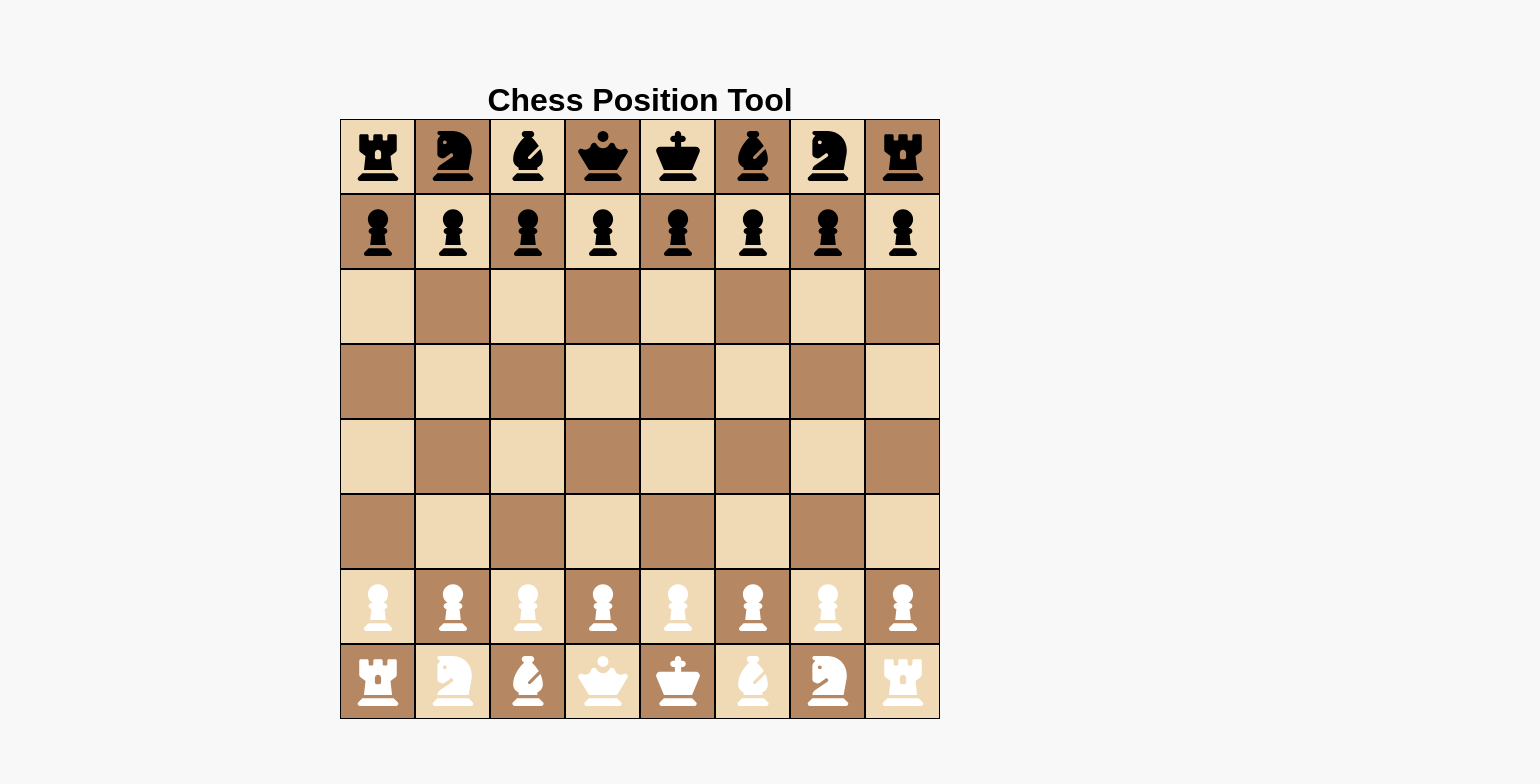
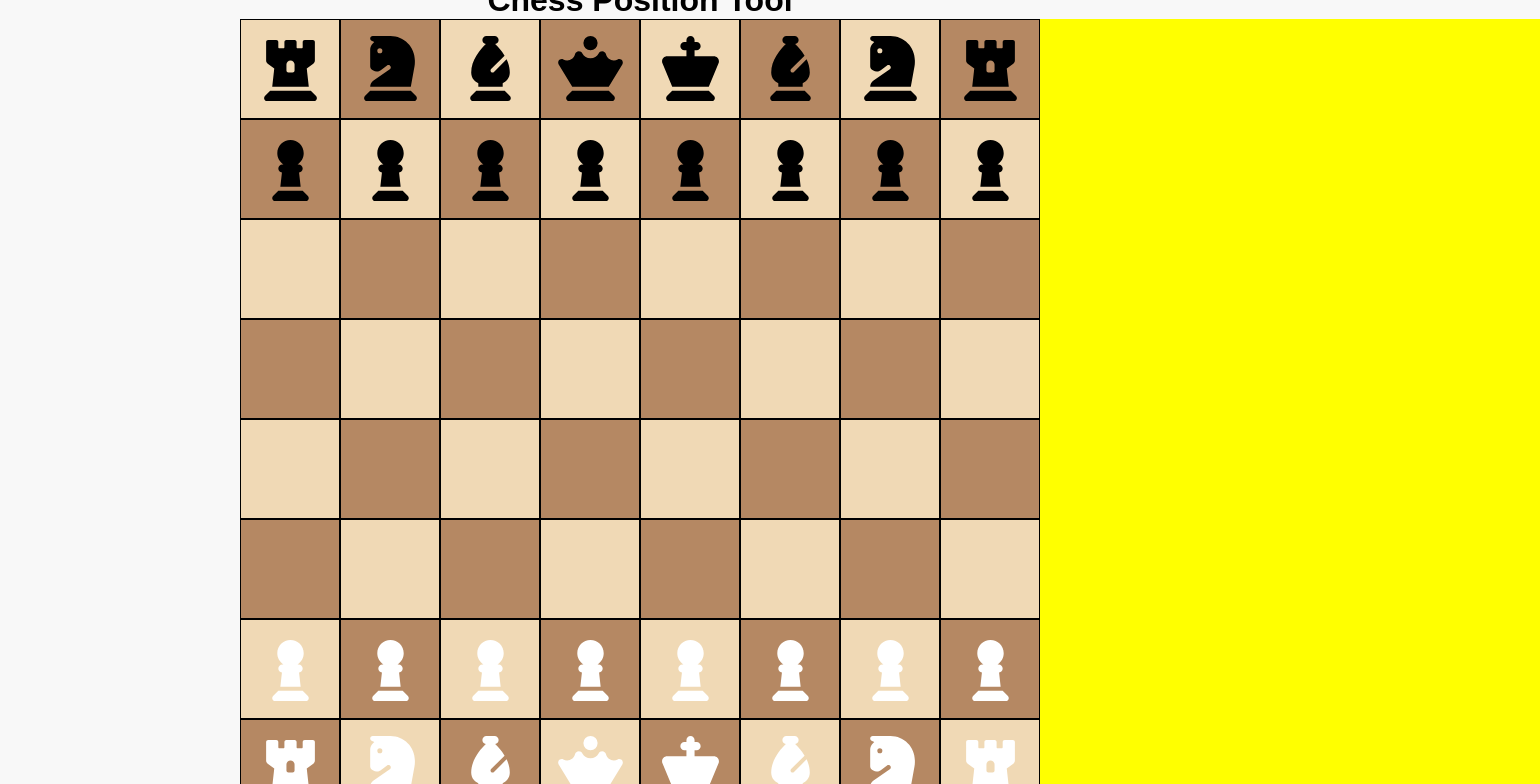
Before and after one commit to kraig-hebert/chess-position-tool, a React (Vite) app: page / in a window 1280 px wide. Shown: the top 784 px of the page, 1540 px wide, since content can reach past the window. Built offline with nearby package versions, Linux system fonts and the light colour scheme.

Commit message:
added StudyDetails component to right side of board

```diff
--- a/src/components/board/Board.jsx
+++ b/src/components/board/Board.jsx
@@ -17,6 +17,7 @@ import {
 } from "../../logic/chessUtils";
 import "./boardStyles.css";
 
+import StudyDetails from "../studyDetails/StudyDetails";
 import PromotionModal from "../promotionModal/PromotionModal";
 
 const pieceIcons = {
@@ -209,6 +210,7 @@ const Board = () => {
             );
           })
         )}
+        <StudyDetails />
       </div>
       {promotionSquare && (
         <PromotionModal
--- a/src/components/board/boardStyles.css
+++ b/src/components/board/boardStyles.css
@@ -16,9 +16,10 @@
 }
 
 .board {
+  position: relative;
   display: grid;
-  grid-template-columns: repeat(8, 75px);
-  grid-template-rows: repeat(8, 75px);
+  grid-template-columns: repeat(8, 100px);
+  grid-template-rows: repeat(8, 100px);
 }
 
 .square {
@@ -38,7 +39,7 @@
 }
 
 .piece {
-  font-size: 50px;
+  font-size: 65px;
   user-select: none;
 }
 
@@ -61,6 +62,6 @@
   left: -2px;
   right: -2px;
   bottom: -2px;
-  border: 3px solid yellow;
+  border: 5px solid yellow;
   pointer-events: none; /* Ensures it doesn’t interfere with clicks */
 }
--- /dev/null
+++ b/src/components/studyDetails/StudyDetails.jsx
@@ -0,0 +1,9 @@
+import React from "react";
+
+import "./studyDetailsStyles.css";
+
+const StudyDetails = () => {
+  return <div className="study-details"></div>;
+};
+
+export default StudyDetails;
--- /dev/null
+++ b/src/components/studyDetails/studyDetailsStyles.css
@@ -0,0 +1,12 @@
+.study-details {
+  position: absolute;
+  display: flex;
+  width: 500px;
+  height: 100%;
+  flex-direction: column;
+  justify-content: flex-start;
+  align-items: center;
+  left: 100%;
+  top: 0;
+  background-color: yellow;
+}
```
